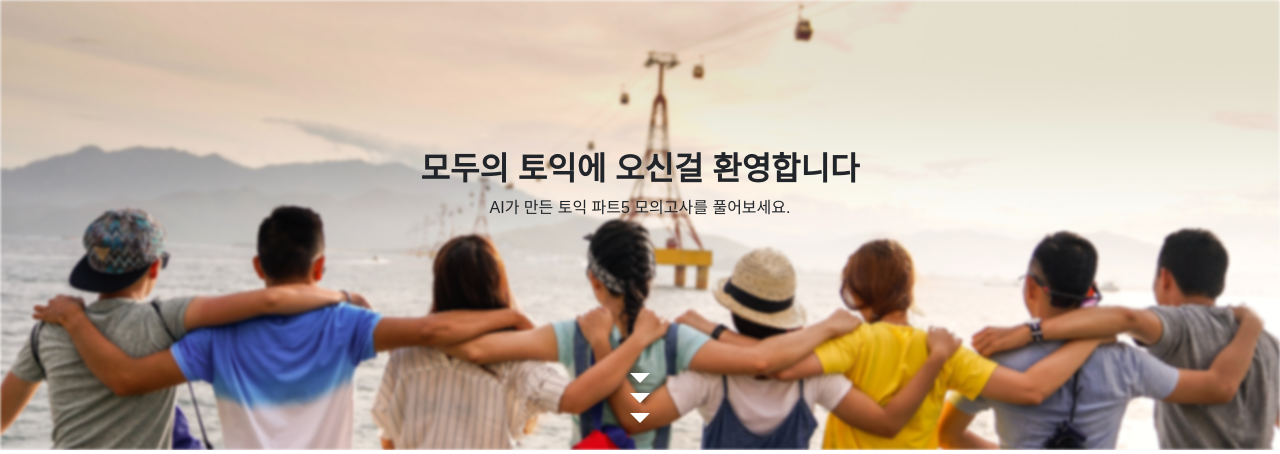
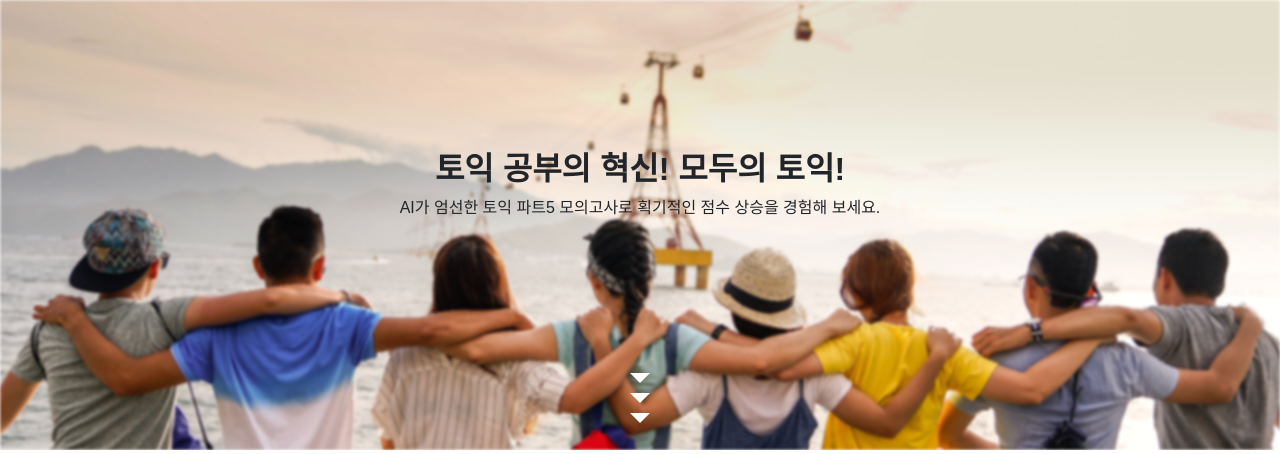
Before and after one commit to comsa33/toeic4all, a Flask app: page / in a window 1280 px wide. Shown: the part 70-524 px from the top of the page. Run offline with Flask 3, Linux system fonts and the light colour scheme; some libraries are stand-ins or nearby versions; some web fonts are replaced.

Commit message:
fix: mainpage text

```diff
--- a/templates/main_page.html
+++ b/templates/main_page.html
@@ -10,8 +10,8 @@
 <div id="my-img-container" class="my-img-container">
     <div class="blur-bg-image" data-bg-url="{{ url_for('static', filename='images/main-img1.jpg') }}"></div>
     <div class="my-img-text">
-        <h1 class="h1-on-img animate-h1">모두의 토익에 오신걸 환영합니다</h1>
-        <p class="p-on-img">AI가 만든 토익 파트5 모의고사를 풀어보세요.</p>
+        <h1 class="h1-on-img animate-h1">토익 공부의 혁신! 모두의 토익!</h1>
+        <p class="p-on-img">AI가 엄선한 토익 파트5 모의고사로 획기적인 점수 상승을 경험해 보세요.</p>
     </div>
     <div id="arrow" class="arrow-down">
         <span></span>
```
